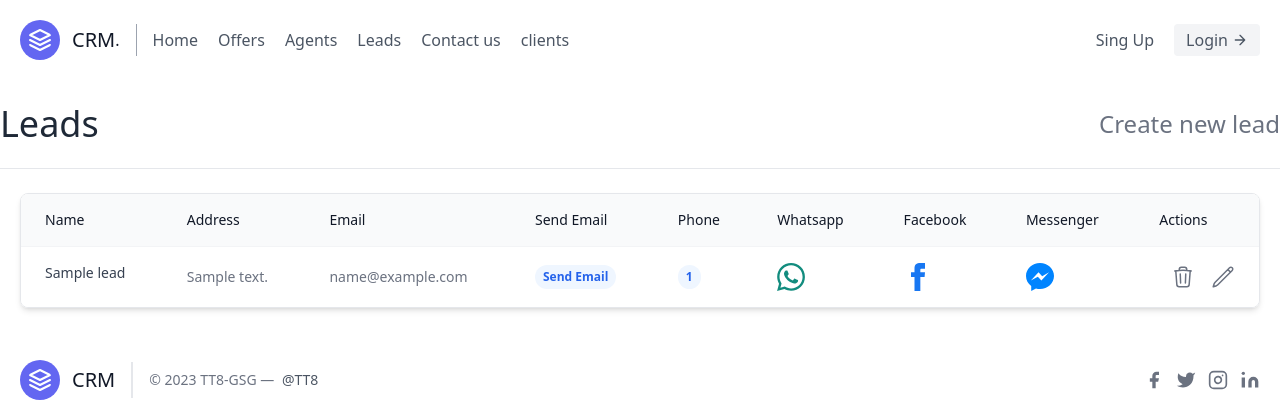
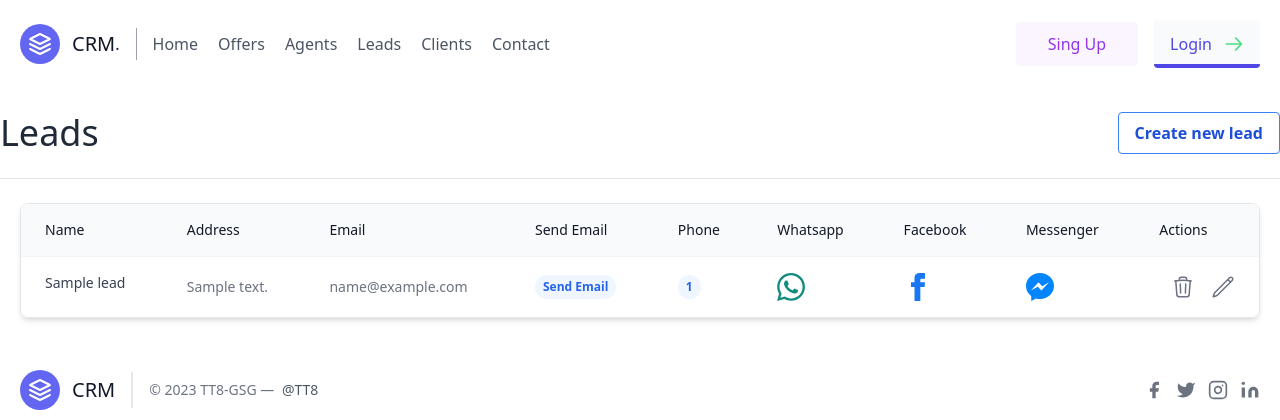
Before and after one commit to eayman/finalproject, a Django app: template core/templates/leads/lead_list.html in a window 1280 px wide. Shown: the top 420 px of the page. Run offline with Django 4.2, Linux system fonts and the light colour scheme; the template is opened without the code that fills it: most values are stand-ins (such as "Sample title", 1, 10 or a date in 2020); some libraries are stand-ins or nearby versions.

Commit message:
edit buttons

```diff
--- a/clients/models.py
+++ b/clients/models.py
@@ -24,9 +24,10 @@ class Plan(models.Model):
         ('12 months',12),
     }
     name = models.CharField(max_length=200)
+    description = models.TextField(max_length=500,null=True,blank=True,help_text="enter details")
     speed = models.PositiveSmallIntegerField(choices=speeds)
     duration = models.DurationField(choices=periods)
-    price = models.PositiveSmallIntegerField()
+    cost = models.PositiveSmallIntegerField()
 
 class Subscription(models.Model):
     client = models.ForeignKey(Client, on_delete=models.DO_NOTHING)
--- a/core/templates/agents/agent_list.html
+++ b/core/templates/agents/agent_list.html
@@ -6,8 +6,10 @@
         <div class="text-4xl text-gray-800">
             <h1>Agents</h1>
         </div>
-        <div class="text-2xl text-gray-500 hover:text-blue-500">
-            <a href="{% url 'core:agent-create' %}">Create new agent</a>
+        <div class="text-1xl text-gray-500 hover:text-blue-500">
+            <a href="{% url 'core:agent-create' %}"><button class="bg-transparent hover:bg-blue-500 text-blue-700 font-semibold hover:text-white py-2 px-4 border border-blue-500 hover:border-transparent rounded">
+              Create new agent
+            </button></a>
         </div>
 
     </div>
--- a/core/templates/leads/lead_list.html
+++ b/core/templates/leads/lead_list.html
@@ -6,8 +6,11 @@
         <div class="text-4xl text-gray-800">
             <h1>Leads</h1>
         </div>
-        <div class="text-2xl text-gray-500 hover:text-blue-500">
-            <a href="{% url 'core:lead-create' %}">Create new lead</a>
+        <div class="text-1xl text-gray-500 hover:text-blue-500">
+            <a href="{% url 'core:lead-create' %}"><button class="bg-transparent hover:bg-blue-500 text-blue-700 font-semibold hover:text-white py-2 px-4 border border-blue-500 hover:border-transparent rounded">
+              Create new lead
+            </button></a>
+
         </div>
 
     </div>
--- a/core/views.py
+++ b/core/views.py
@@ -5,11 +5,10 @@ from .forms import *
 from django.db.models.signals import post_save
 from django.dispatch import receiver
 from django.contrib.auth.views import LoginView
+from django.contrib import  messages
 
 class LandingPageView(TemplateView):
     template_name = "landing.html"
-
-
 
 class LeadListView(ListView):
     template_name = "leads/lead_list.html"
@@ -22,8 +21,6 @@ class LeadListView(ListView):
         else:
             agent = get_object_or_404(Agent,user=self.request.user)
             return Lead.objects.filter(agent=agent)
-
-
 
 
 
--- a/templates/navbar.html
+++ b/templates/navbar.html
@@ -11,8 +11,9 @@
         <a class="mr-5 hover:text-gray-900" href="{% url 'offers' %}">Offers</a>
         <a class="mr-5 hover:text-gray-900" href="{% url 'core:agent-list' %}">Agents</a>
         <a class="mr-5 hover:text-gray-900" href="{% url 'core:lead-list' %}">Leads</a>
-        <a class="mr-5 hover:text-gray-900" href="{% url 'contact-us' %}">Contact us</a>
-        <a class="mr-5 hover:text-gray-900" href="{% url 'clients:client_list' %}">clients</a>
+        <a class="mr-5 hover:text-gray-900" href="{% url 'clients:client_list' %}">Clients</a>
+        <a class="mr-5 hover:text-gray-900" href="{% url 'contact-us' %}">Contact</a>
+
       </nav>
       {% if request.user.is_authenticated  %}
         Logged in as: {{request.user.username}}
@@ -22,14 +23,24 @@
             <path d="M5 12h14M12 5l7 7-7 7"></path>
           </svg>
         </a>
+
       {% else %}
-        <a href="#" class="mr-5 hover:text-gray-900">Sing Up</a>
-      <a href="{% url 'login' %}" class="inline-flex items-center bg-gray-100 border-0 py-1 px-3 focus:outline-none hover:bg-gray-200 rounded text-base mt-4 md:mt-0">
-        Login
-        <svg fill="none" stroke="currentColor" stroke-linecap="round" stroke-linejoin="round" stroke-width="2" class="w-4 h-4 ml-1" viewBox="0 0 24 24">
-          <path d="M5 12h14M12 5l7 7-7 7"></path>
-        </svg>
-      </a>
+
+        <a href="#_" class="mx-4 px-8 py-2.5 relative rounded group overflow-hidden font-normal bg-purple-50 text-purple-600 inline-block">
+          <span class="absolute top-0 left-0 flex w-full h-0 mb-0 transition-all duration-200 ease-out transform translate-y-0 bg-purple-600 group-hover:h-full opacity-90"></span>
+          <span class="relative group-hover:text-white">Sing Up</span>
+          </a>
+      <a href="{% url 'login' %}" class="relative inline-flex items-center justify-start px-5 py-3 pl-4 pr-12 overflow-hidden font-normal	 text-indigo-600 transition-all duration-150 ease-in-out rounded hover:pl-10 hover:pr-6 bg-gray-50 group">
+        <span class="absolute bottom-0 left-0 w-full h-1 transition-all duration-150 ease-in-out bg-indigo-600 group-hover:h-full"></span>
+        <span class="absolute right-0 pr-4 duration-200 ease-out group-hover:translate-x-12">
+        <svg class="w-5 h-5 text-green-400" fill="none" stroke="currentColor" viewBox="0 0 24 24" xmlns="http://www.w3.org/2000/svg"><path stroke-linecap="round" stroke-linejoin="round" stroke-width="2" d="M14 5l7 7m0 0l-7 7m7-7H3"></path></svg>
+        </span>
+        <span class="absolute left-0 pl-2.5 -translate-x-12 group-hover:translate-x-0 ease-out duration-200">
+        <svg class="w-5 h-5 text-green-400" fill="none" stroke="currentColor" viewBox="0 0 24 24" xmlns="http://www.w3.org/2000/svg"><path stroke-linecap="round" stroke-linejoin="round" stroke-width="2" d="M14 5l7 7m0 0l-7 7m7-7H3"></path></svg>
+        </span>
+        <span class="relative w-full text-left transition-colors duration-200 ease-in-out group-hover:text-white">Login</span>
+        </a>
+
       {% endif %}
     </div>
   </header>
```
